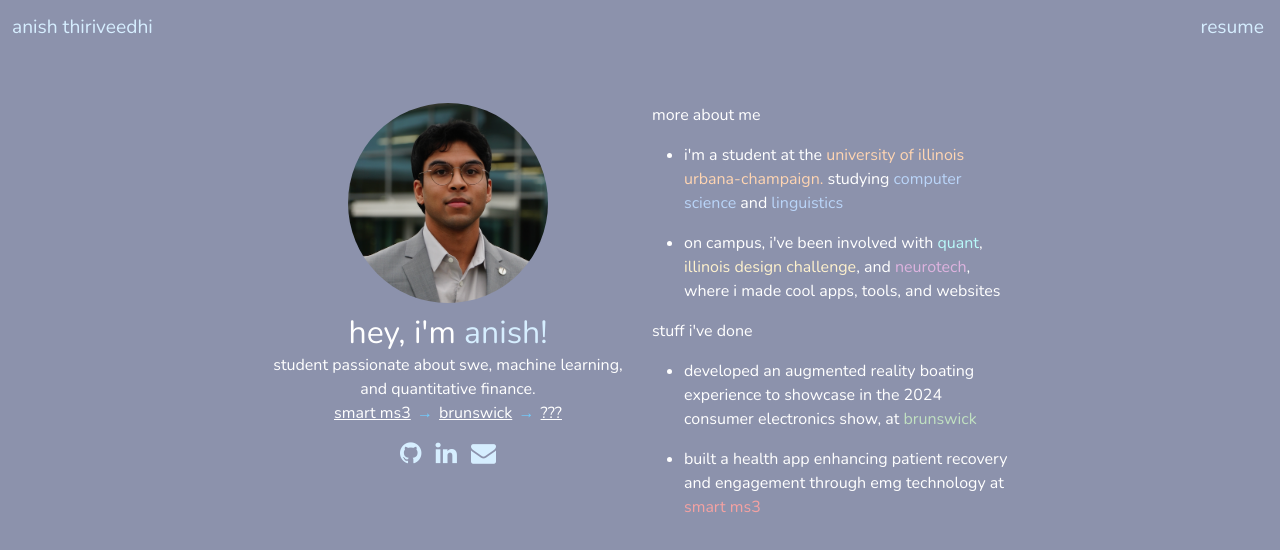
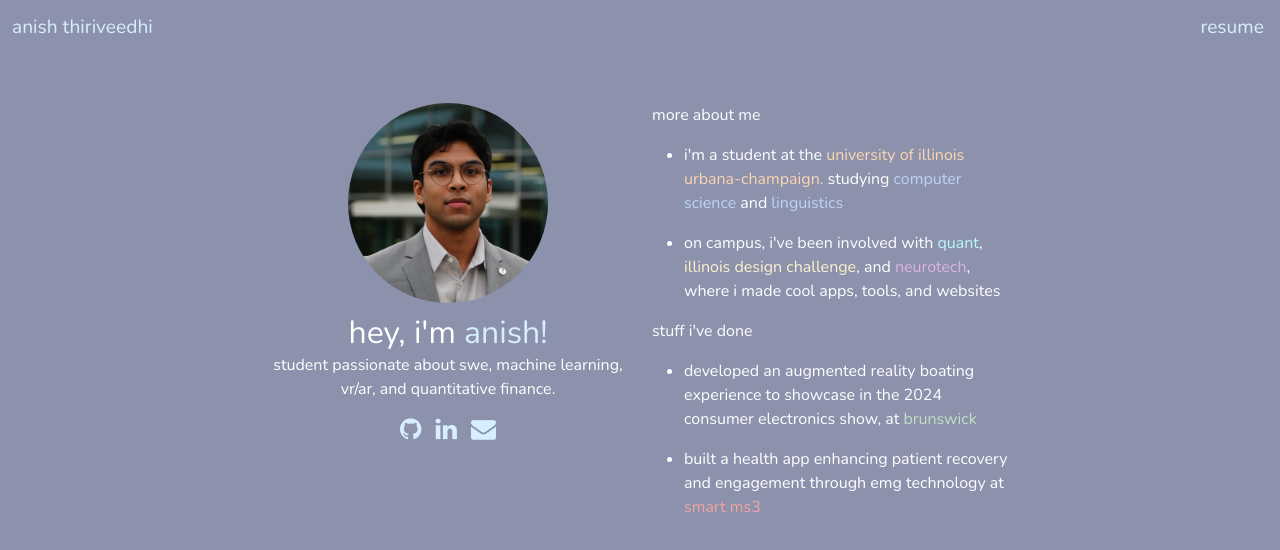
Before and after one commit to aaniish/aaniish.github.io, a plain HTML site: page index.html in a window 1280 px wide. Drawn offline with nearby package versions, Linux system fonts and the light colour scheme.

Commit message:
fix text

```diff
--- a/index.html
+++ b/index.html
@@ -33,16 +33,7 @@
                     style="z-index: -1;position: relative;">
                 <div class="textstuff">
                     <h1 id="lessmargin">hey, i'm <span class="accent1">anish!</span></h1>
-                    <p id="lessmargin">student passionate about swe, machine learning, and quantitative finance.</p>
-                    <p id="lessmargin">
-                        <span class="inline_text_highlight" data-toggle="tooltip" data-placement="top"
-                            title="https://www.smartms3.com/"><a href="https://www.smartms3.com/">smart ms3</a></span>
-                        <span class="accent3">→</span>
-                        <span class="inline_text_highlight" data-toggle="tooltip" data-placement="top"
-                            title="https://www.brunswick.com/"><a href="https://www.brunswick.com/">brunswick</a></span>
-                        <span class="accent3">→</span>
-                        <span class="inline_text_highlight" style="" data-toggle="tooltip" data-placement="top">???</span>
-                    </p>
+                    <p id="lessmargin">student passionate about swe, machine learning, vr/ar, and quantitative finance.</p>
                     <p style="text-align: center;">
 
                     </p>
```
Also changed, not shown: 1 other file.
